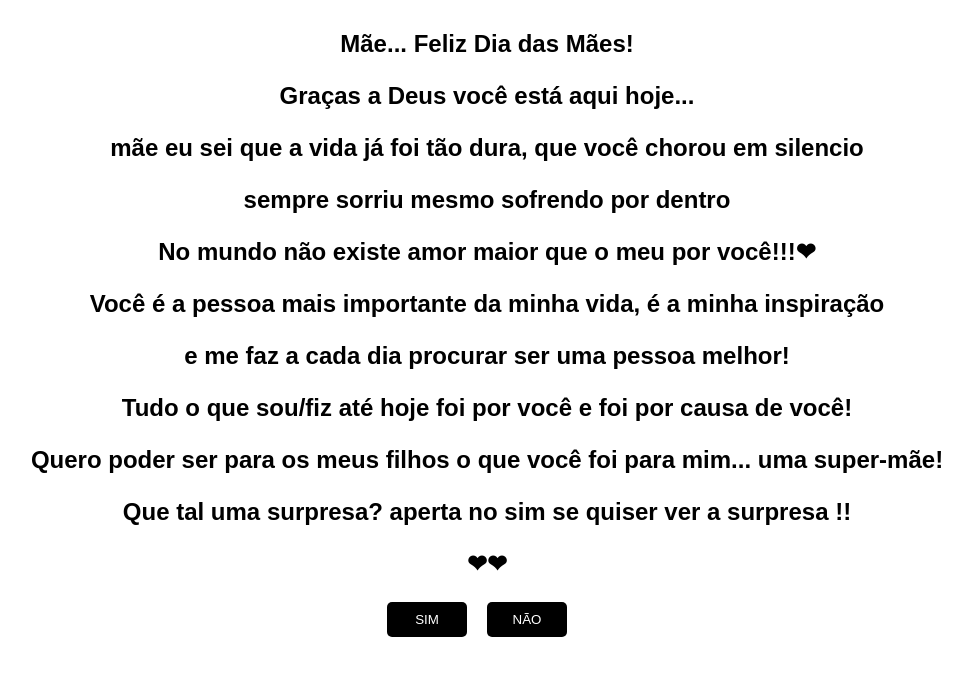
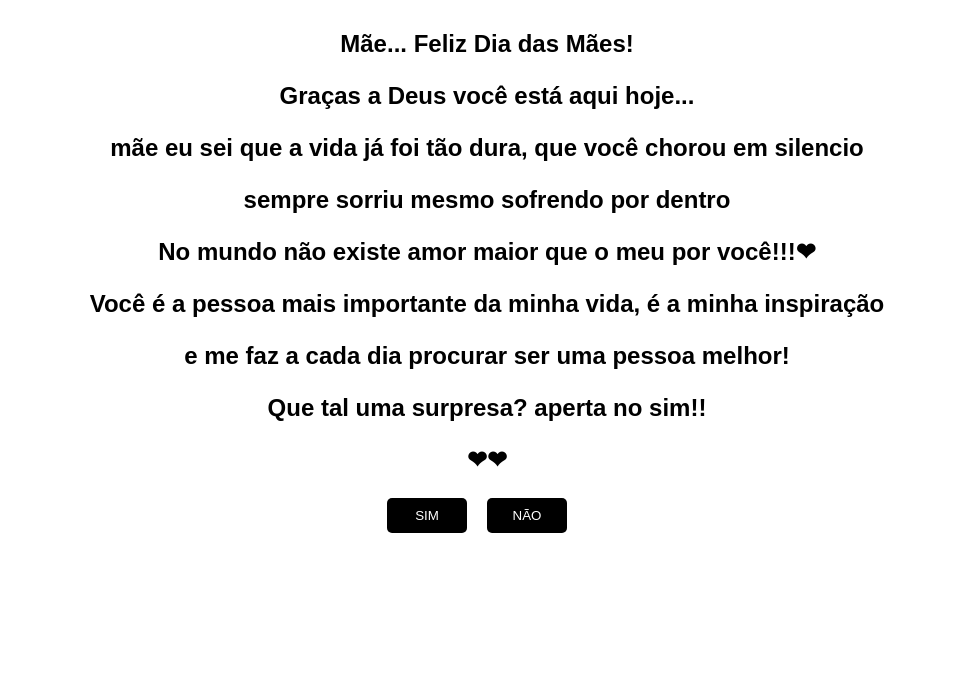
Before and after one commit to aiyra20/mae, a plain HTML site: page index.html in a window 1280 px wide. Shown: the whole page, without its empty margins (163-1135 px from the left). Drawn offline with Linux system fonts and the light colour scheme.

Commit message:
Update index.html

```diff
--- a/index.html
+++ b/index.html
@@ -20,9 +20,7 @@ Tutorial: https://www.youtube.com/watch?v=zxxB9SFh9p4
             <p>No mundo não existe amor maior que o meu por você!!!❤ </p>
             <p>Você é a pessoa mais importante da minha vida, é a minha inspiração</p>
             <P>e me faz a cada dia procurar ser uma pessoa melhor!</p>
-            <p>Tudo o que sou/fiz até hoje foi por você e foi por causa de você!</p>
-            <p>Quero poder ser para os meus filhos o que você foi para mim... uma super-mãe!</p>
-            <p>Que tal uma surpresa? aperta no sim se quiser ver a surpresa !!</p>
+            <p>Que tal uma surpresa? aperta no sim!!</p>
             <p> ❤❤ </p>
         </h2>
         <div style="margin: auto;width: 200px;">
```
